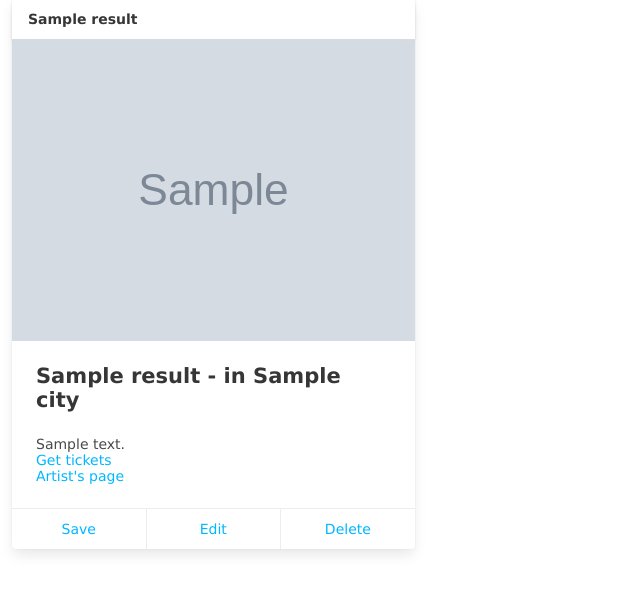
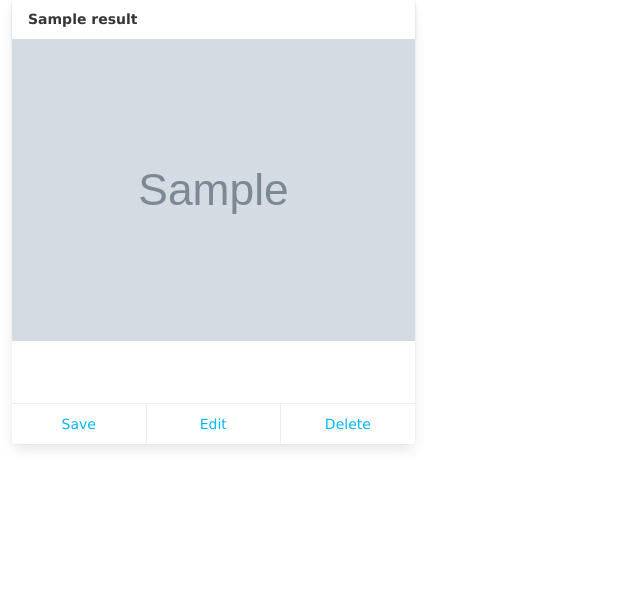
Before and after one commit to dchilds05/HangOut-Handlebars, a Node server app: template views/search/searchResults.hbs in a window 1280 px wide. Shown: the part 121-714 px from the top of the page, without its empty margins (0-640 px from the left). Run offline with Node 20, Linux system fonts and the light colour scheme; the template is opened without the code that fills it: most values are stand-ins (such as "Sample title", 1, 10 or a date in 2020); grey boxes marked "Sample" are stand-in pictures; some libraries are stand-ins or nearby versions.

Commit message:
simplified results page

```diff
--- a/views/search/searchResults.hbs
+++ b/views/search/searchResults.hbs
@@ -20,21 +20,8 @@
     </div>
     <div class="card-content">
         <div class="content">
-            <h3 class="title">{{this.name}} - in {{this.location.city}}</h3>
+
             <h5 class="title"><time datetime="2016-1-1">{{this.dateAndTime.date}} {{#if this.dateAndTime.time}} - {{this.dateAndTime.time}} {{/if}}</time></h5>
-
-
-
-            {{this.description}} <br>
-
-            {{#if this.urlForTickets}}
-            <a href="{{this.urlForTickets}}">Get tickets</a><br>
-            {{/if}}
-
-            {{#if this.artistSiteUrl}}
-            <a href="{{this.artistSiteUrl}}">Artist's page</a><br>
-            {{/if}}
-
 
         </div>
     </div>
```
